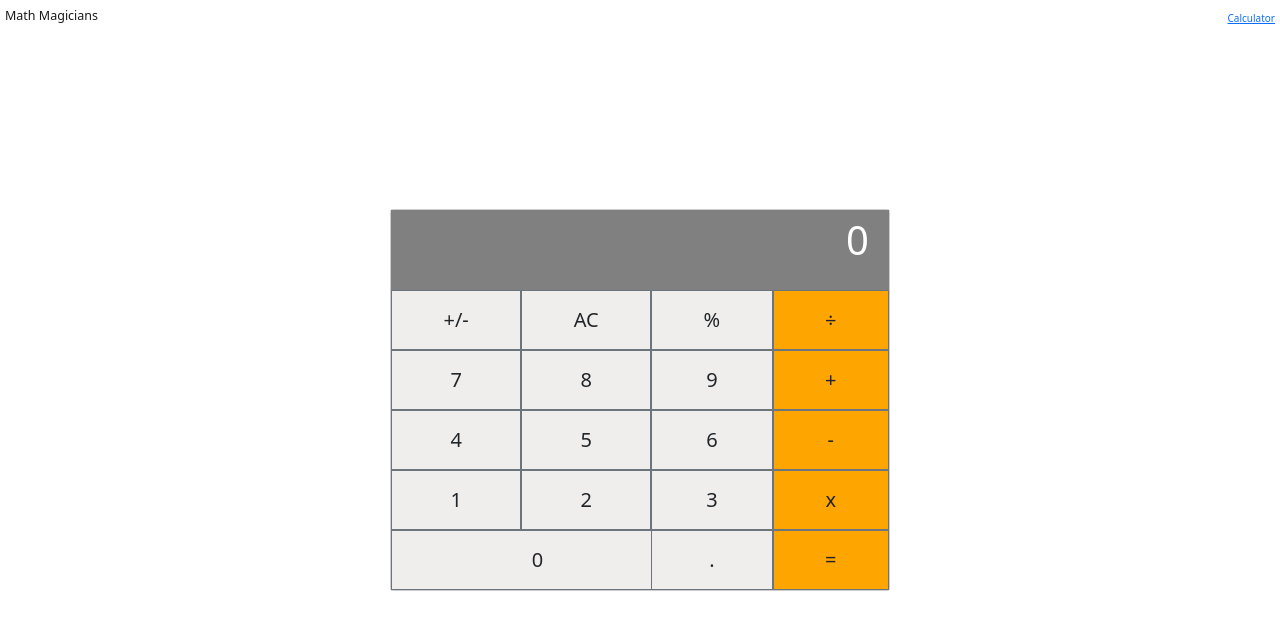
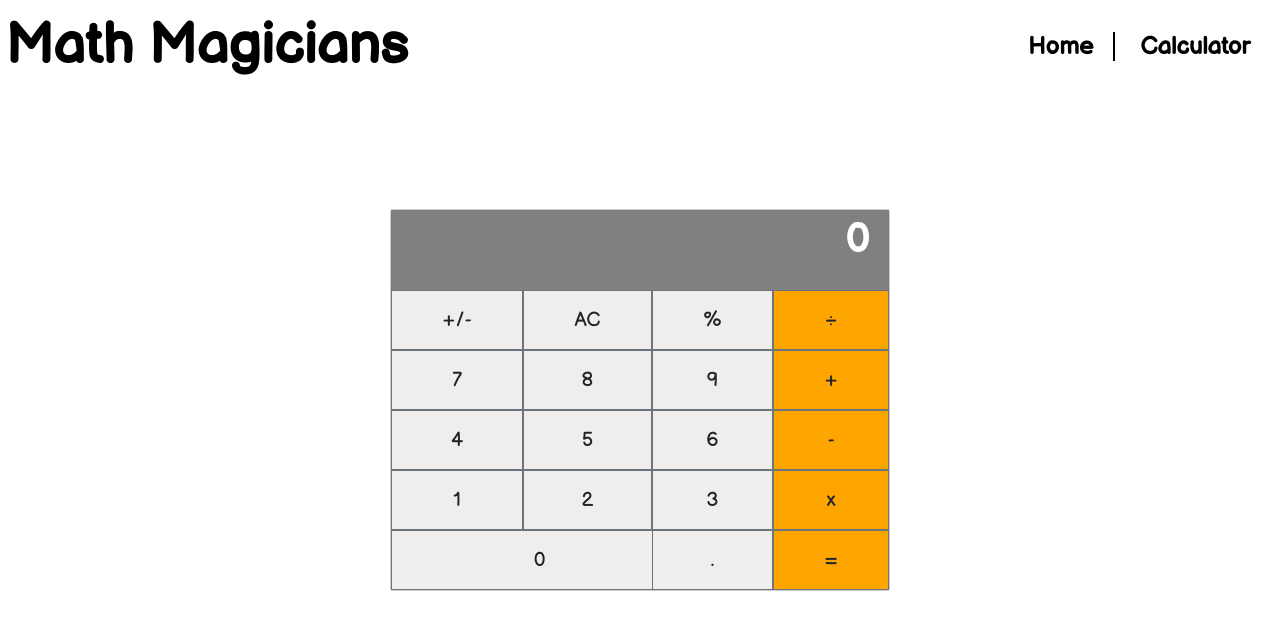
Before and after one commit to vicmaburrito/Math-magicians, a React (Create React App) app: page / in a window 1280 px wide. Shown: the top 630 px of the page. Built offline with nearby package versions, Linux system fonts and the light colour scheme.

Commit message:
Set Style in navbar

```diff
--- a/public/index.html
+++ b/public/index.html
@@ -4,6 +4,10 @@
     <meta charset="utf-8" />
     <link rel="icon" href="%PUBLIC_URL%/favicon.ico" />
     <meta name="viewport" content="width=device-width, initial-scale=1" />
+    <link
+      href='https://fonts.googleapis.com/css?family=Balsamiq%20Sans'
+      rel='stylesheet'
+      crossorigin="anonymous">
     <meta name="theme-color" content="#000000" />
     <meta
       name="description"
--- a/src/App.css
+++ b/src/App.css
@@ -1,6 +1,12 @@
 html {
   font-size: 62.5%;
   box-sizing: border-box;
+}
+
+body {
+  font-family: 'Balsamiq Sans', sans-serif;
+  font-weight: 900;
+  color: black;
 }
 
 .calculator {
--- /dev/null
+++ b/src/components/Navbar/Navbar.css
@@ -0,0 +1,19 @@
+nav {
+  width: 100%;
+}
+
+.title-math {
+  font-size: 7vh;
+}
+
+.menu-items a:last-child {
+  border: none;
+}
+
+.linkCalculator {
+  margin-right: 5px;
+  color: black;
+  border-right: 2px solid black;
+  padding: 0 20px;
+  font-size: 3vh;
+}
--- a/src/components/Navbar/Navbar.js
+++ b/src/components/Navbar/Navbar.js
@@ -1,12 +1,14 @@
 import React from 'react';
 import { Link } from 'react-router-dom';
+import './Navbar.css';
 
 function Navbar() {
   return (
     <nav className="p-2 navbar d-flex justify-content-between navbar-light">
-      <h1 className="navbar-brand">Math Magicians</h1>
+      <span className="title-math">Math Magicians</span>
       <div className="menu-items">
-        <Link to="/math-magicians/Calculator">Calculator</Link>
+        <Link to="/math-magicians/" className="linkCalculator text-decoration-none">Home</Link>
+        <Link to="/math-magicians/Calculator" className="linkCalculator text-decoration-none">Calculator</Link>
       </div>
     </nav>
   );
```
